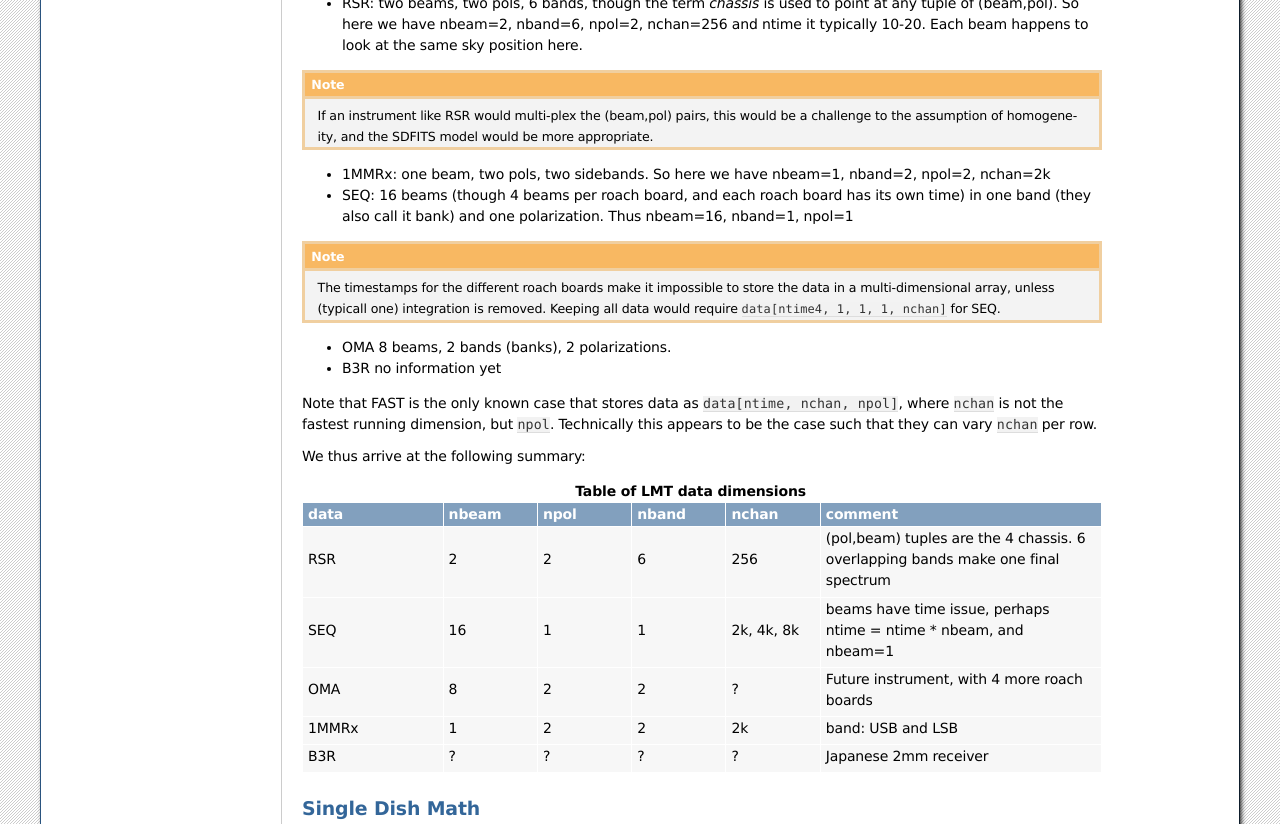
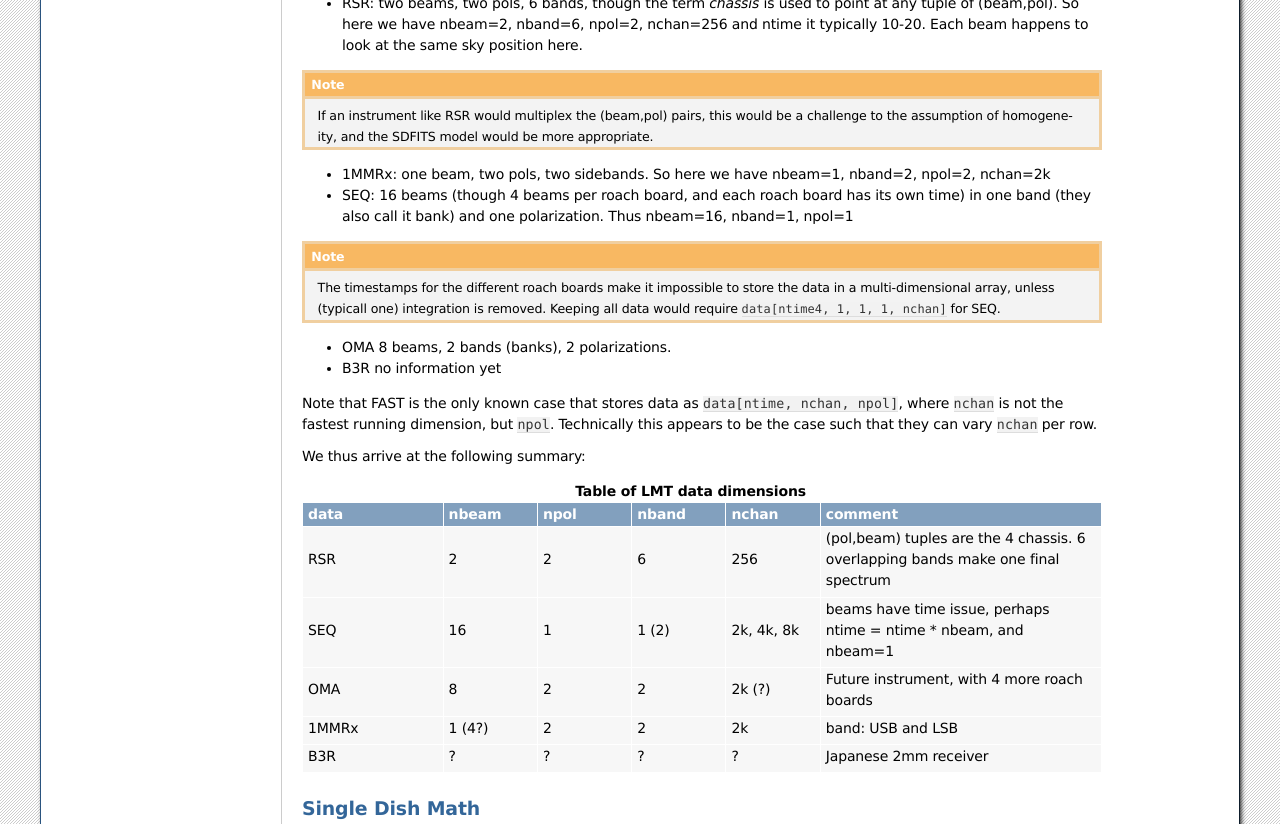
Before and after one commit to astroumd/lmtoy, a Sphinx documentation site: the page built from docs/source/glossary.rst, in a window 1280 px wide and 1400 px high, scrolled down 3282 px. Shown: the part 152-976 px from the top of the window. Built offline with Sphinx 7.4.7, drawn with Linux system fonts in a browser that asks for light colours; some of the changed text lies outside the part shown.

Commit message:
some upd for instrument parameters

```diff
--- a/docs/source/glossary.rst
+++ b/docs/source/glossary.rst
@@ -253,7 +253,7 @@ Taking an inventory of current and known future LMT Spectral Line instruments:
   tuple of (beam,pol). So here we have nbeam=2, nband=6, npol=2, nchan=256 and ntime
   it typically 10-20. Each beam happens to look at the same sky position here.
 
-.. note::  If an instrument like RSR would multi-plex the (beam,pol) pairs, this would be a challenge
+.. note::  If an instrument like RSR would multiplex the (beam,pol) pairs, this would be a challenge
 	   to the assumption of homogeneity, and the SDFITS model would be more appropriate.
 
 * 1MMRx:
@@ -299,17 +299,17 @@ We thus arrive at the following summary:
    * - SEQ
      - 16
      - 1
-     - 1
+     - 1 (2)
      - 2k, 4k, 8k
      - beams have time issue, perhaps ntime = ntime * nbeam, and nbeam=1
    * - OMA
      - 8
      - 2
      - 2
-     - ?
+     - 2k (?)
      - Future instrument, with 4 more roach boards
    * - 1MMRx
-     - 1
+     - 1 (4?)
      - 2
      - 2
      - 2k
```
Also changed, not shown: other parts of docs/source/glossary.rst (+1 -1 lines).
